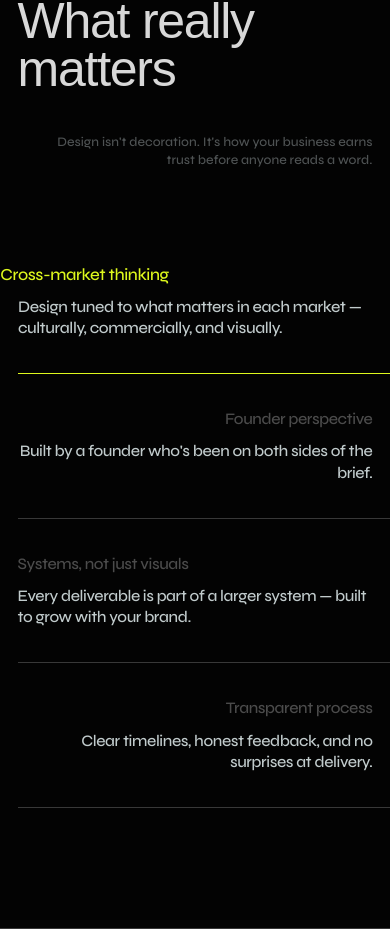
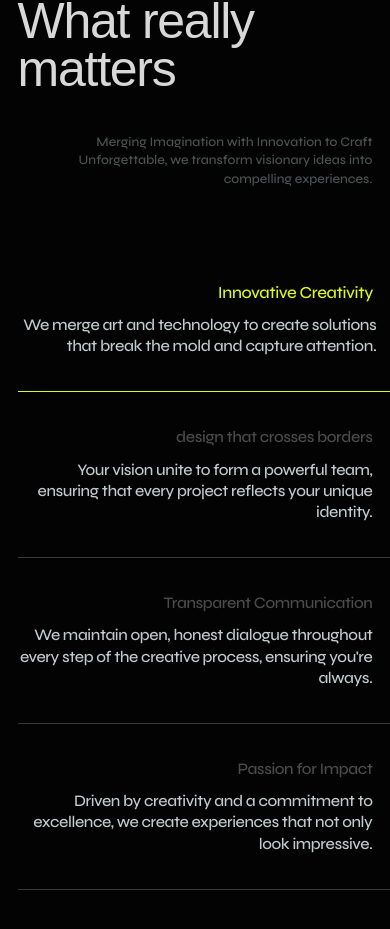
Before and after one commit to BPL-03/BPLstudios, a React (Vite) app: page / in a window 390 px wide. Shown: the part 9249-10178 px from the top of the page. Built offline with nearby package versions, Linux system fonts and the light colour scheme; a web font is replaced by a local one.

Commit message:
style: align Row 1 and Row 3 to the right on mobile in Values component

```diff
--- a/src/components/Values.jsx
+++ b/src/components/Values.jsx
@@ -97,14 +97,15 @@ export default function Values() {
           <div className="lg:col-start-9 lg:col-span-4 self-start mt-4 lg:-mt-[64px] flex justify-end w-full lg:w-auto">
             {/* Desktop Tagline */}
             <div className="hidden lg:flex font-syne font-medium text-[17px] sm:text-[18px] leading-[1.4] text-[#C1CBCC]/40 w-fit flex flex-col items-end">
+              <div className="text-left w-full">Merging Imagination</div>
               <div className="text-right w-full">
-                Design isn't decoration. It's how your<br />
-                business earns trust before anyone reads a word.
+                with Innovation to Craft Unforgettable, we transform<br />
+                visionary ideas into compelling experiences.
               </div>
             </div>
             {/* Mobile Tagline */}
             <p className="block lg:hidden font-syne font-medium text-[13px] sm:text-[14px] leading-[1.4] text-[#C1CBCC]/40 text-right max-w-[320px] ml-auto">
-              Design isn't decoration. It's how your business earns trust before anyone reads a word.
+              Merging Imagination with Innovation to Craft Unforgettable, we transform visionary ideas into compelling experiences.
             </p>
           </div>
         </div>
@@ -119,21 +120,21 @@ export default function Values() {
           >
             <div className="grid grid-cols-1 lg:grid-cols-12 gap-y-3 lg:gap-x-8 py-[35px] sm:py-[35px] items-start">
               {/* Label */}
-              <div className={`lg:col-start-3 lg:col-span-2 flex flex-col items-start lg:items-end text-left lg:text-right origin-right transition-all duration-500 ease-out ${
+              <div className={`lg:col-start-3 lg:col-span-2 flex flex-col items-end lg:items-end text-right lg:text-right origin-right transition-all duration-500 ease-out ${
                 activeIdx === 0 ? 'scale-[1.05]' : 'scale-100'
               }`}>
                 <span className={`font-syne font-medium text-[16px] sm:text-[22.5px] transition-colors duration-500 ease-out tracking-tight leading-[1.2] ${
                   activeIdx === 0 ? 'text-[#DEF81D]' : 'text-[#C3C3C3]/[0.38]'
                 }`}>
-                  Cross-market<br className="hidden lg:inline" /> thinking
+                  Innovative<br className="hidden lg:inline" /> Creativity
                 </span>
               </div>
               {/* Description */}
               <div className={`lg:col-start-5 lg:col-span-8 origin-left transition-all duration-500 ease-out ${
                 activeIdx === 0 ? 'scale-[1.01]' : 'scale-100'
               }`}>
-                <p className="font-syne font-medium text-[16px] sm:text-[22.5px] leading-[21.2px] sm:leading-[1.2] text-[#C1CBCC] tracking-tight max-w-[850px] text-left">
-                  Design tuned to what matters in each market — culturally,<br className="hidden lg:inline" /> commercially, and visually.
+                <p className="font-syne font-medium text-[16px] sm:text-[22.5px] leading-[21.2px] sm:leading-[1.2] text-[#C1CBCC] tracking-tight max-w-[850px] text-right lg:text-left">
+                  We merge art and technology to create solutions that break the mold<br className="hidden lg:inline" /> and capture attention.
                 </p>
               </div>
             </div>
@@ -159,7 +160,7 @@ export default function Values() {
                 <span className={`font-syne font-medium text-[16px] sm:text-[22.5px] transition-colors duration-500 ease-out tracking-tight leading-[1.2] ${
                   activeIdx === 1 ? 'text-[#DEF81D]' : 'text-[#C3C3C3]/[0.38]'
                 }`}>
-                  Founder<br className="hidden lg:inline" /> perspective
+                  design that<br className="hidden lg:inline" /> crosses borders
                 </span>
               </div>
               {/* Description */}
@@ -167,7 +168,7 @@ export default function Values() {
                 activeIdx === 1 ? 'scale-[1.01]' : 'scale-100'
               }`}>
                 <p className="font-syne font-medium text-[16px] sm:text-[22.5px] leading-[21.2px] sm:leading-[1.2] text-[#C1CBCC] tracking-tight max-w-[850px] text-right lg:text-left">
-                  Built by a founder who's been on both sides of the brief.
+                  Your vision unite to form a powerful team, ensuring that every project<br className="hidden lg:inline" /> reflects your unique identity.
                 </p>
               </div>
             </div>
@@ -187,21 +188,21 @@ export default function Values() {
           >
             <div className="grid grid-cols-1 lg:grid-cols-12 gap-y-3 lg:gap-x-8 py-[35px] sm:py-[35px] items-start">
               {/* Label */}
-              <div className={`lg:col-start-3 lg:col-span-2 flex flex-col items-start lg:items-end text-left lg:text-right origin-right transition-all duration-500 ease-out ${
+              <div className={`lg:col-start-3 lg:col-span-2 flex flex-col items-end lg:items-end text-right lg:text-right origin-right transition-all duration-500 ease-out ${
                 activeIdx === 2 ? 'scale-[1.05]' : 'scale-100'
               }`}>
                 <span className={`font-syne font-medium text-[16px] sm:text-[22.5px] transition-colors duration-500 ease-out tracking-tight leading-[1.2] ${
                   activeIdx === 2 ? 'text-[#DEF81D]' : 'text-[#C3C3C3]/[0.38]'
                 }`}>
-                  Systems, not<br className="hidden lg:inline" /> just visuals
+                  Transparent<br className="hidden lg:inline" /> Communication
                 </span>
               </div>
               {/* Description */}
               <div className={`lg:col-start-5 lg:col-span-8 origin-left transition-all duration-500 ease-out ${
                 activeIdx === 2 ? 'scale-[1.01]' : 'scale-100'
               }`}>
-                <p className="font-syne font-medium text-[16px] sm:text-[22.5px] leading-[21.2px] sm:leading-[1.2] text-[#C1CBCC] tracking-tight max-w-[850px] text-left">
-                  Every deliverable is part of a larger system — built to grow<br className="hidden lg:inline" /> with your brand.
+                <p className="font-syne font-medium text-[16px] sm:text-[22.5px] leading-[21.2px] sm:leading-[1.2] text-[#C1CBCC] tracking-tight max-w-[850px] text-right lg:text-left">
+                  We maintain open, honest dialogue throughout every step of the<br className="hidden lg:inline" /> creative process, ensuring you're always.
                 </p>
               </div>
             </div>
@@ -227,7 +228,7 @@ export default function Values() {
                 <span className={`font-syne font-medium text-[16px] sm:text-[22.5px] transition-colors duration-500 ease-out tracking-tight leading-[1.2] ${
                   activeIdx === 3 ? 'text-[#DEF81D]' : 'text-[#C3C3C3]/[0.38]'
                 }`}>
-                  Transparent<br className="hidden lg:inline" /> process
+                  Passion<br className="hidden lg:inline" /> for Impact
                 </span>
               </div>
               {/* Description */}
@@ -235,7 +236,7 @@ export default function Values() {
                 activeIdx === 3 ? 'scale-[1.01]' : 'scale-100'
               }`}>
                 <p className="font-syne font-medium text-[16px] sm:text-[22.5px] leading-[21.2px] sm:leading-[1.2] text-[#C1CBCC] tracking-tight max-w-[850px] text-right lg:text-left">
-                  Clear timelines, honest feedback, and no surprises at delivery.
+                  Driven by creativity and a commitment to excellence, we create<br className="hidden lg:inline" /> experiences that not only look impressive.
                 </p>
               </div>
             </div>
```
